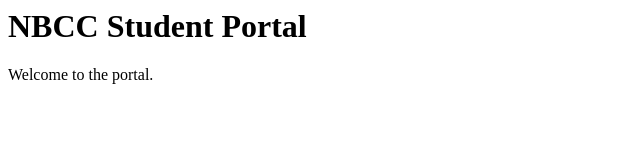
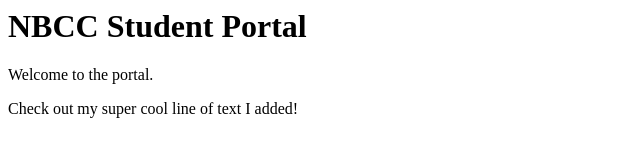
Before and after one commit to Ryder-Kat/SourceControlRyder, a plain HTML site: page FinalFiles/index.html in a window 1280 px wide. Shown: the whole page, without its empty margins (0-640 px from the left). Drawn offline with Linux system fonts and the light colour scheme.

Commit message:
Finalized changes to index file

```diff
--- a/FinalFiles/index.html
+++ b/FinalFiles/index.html
@@ -1,2 +1,3 @@
 <h1>NBCC Student Portal</h1>
 <p>Welcome to the portal.</p>
+<p>Check out my super cool line of text I added!</p>
```
